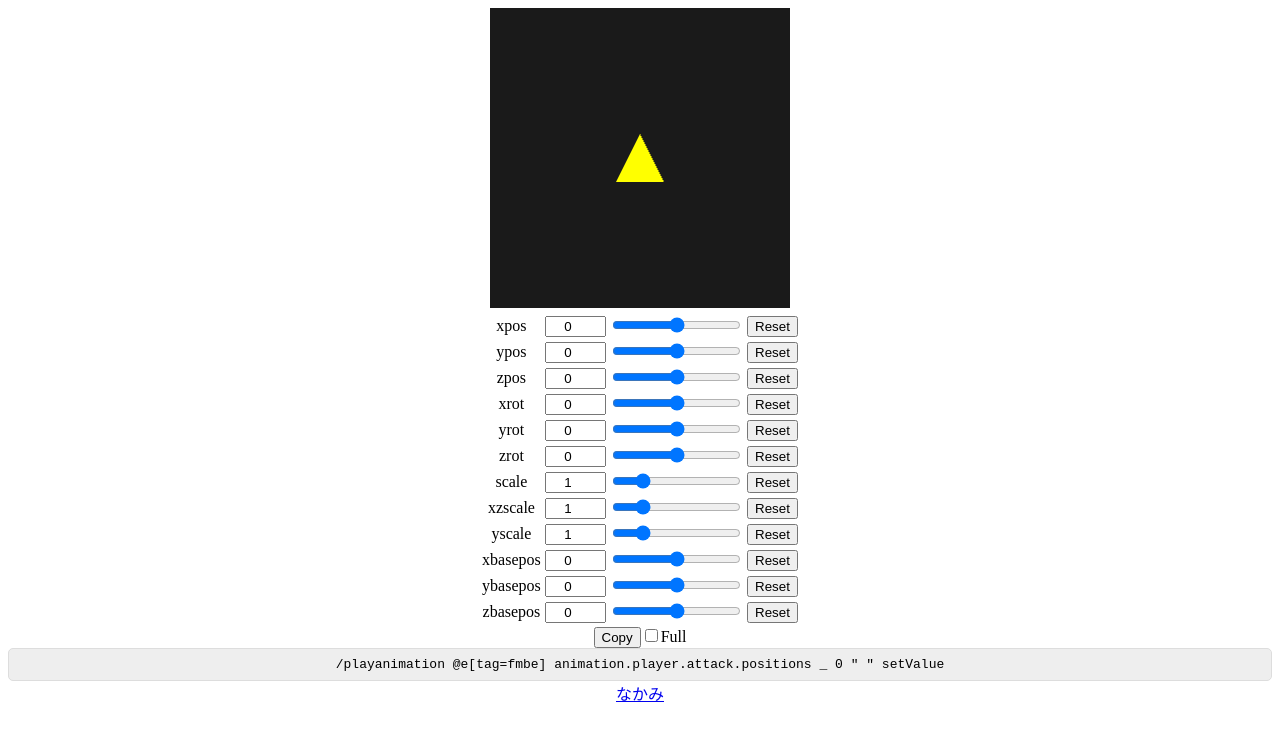
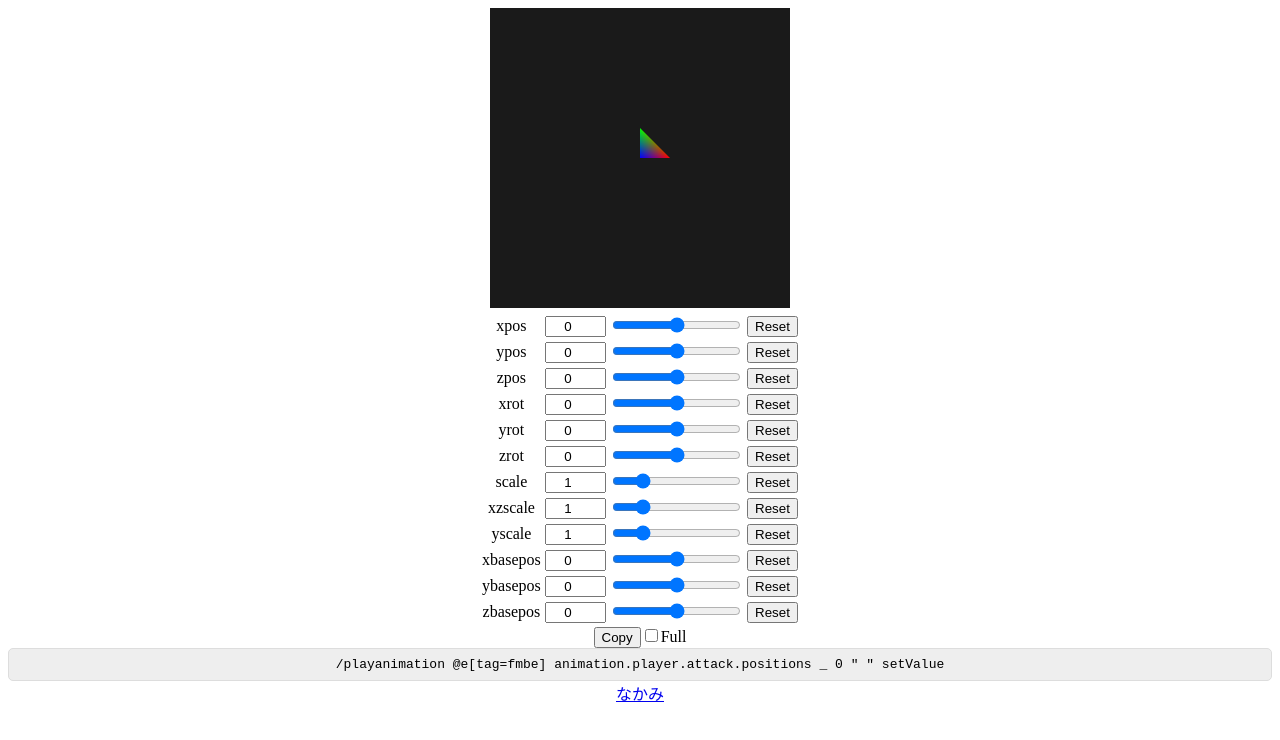
Before and after one commit to szea-ll14/szea-ll14.github.io, a plain HTML site: page fmbeSim/index.html in a window 1280 px wide. Drawn offline with Linux system fonts and the light colour scheme.

Commit message:
再描画とカメラ回転

```diff
--- a/fmbeSim/index.html
+++ b/fmbeSim/index.html
@@ -8,26 +8,25 @@
     <!-- 頂点シェーダー -->
     <script id="vertShader" type="x-shader/x-vertex">
       attribute vec3 position;
-      uniform mat4 baseposMat;
-      uniform mat4 scaleMat;
-      uniform mat4 xrotMat;
-      uniform mat4 zrotMat;
-      uniform mat4 yrotMat;
-      uniform mat4 posMat;
-      uniform mat4 viewXrotMat;
-      uniform mat4 viewYrotMat;
-      uniform mat4 persMat;
+      attribute vec4 color;
+
+      uniform mat4 mvpMat;
+
+      varying vec4 vColor;
+
       void main(void){
-        mat4 mMat = posMat * yrotMat * zrotMat * xrotMat * scaleMat * baseposMat;
-        mat4 pMat = persMat * viewYrotMat * viewXrotMat;
-        gl_Position = pMat * mMat * vec4(position, 1.0);
+        vColor = color;
+        gl_Position = mvpMat * vec4(position, 1.0);
       }
     </script>
     <!-- フラグメントシェーダー -->
     <script id="fragShader" type="x-shader/x-fragment">
       precision mediump float;
+
+      varying vec4 vColor;
+
       void main(void){
-        gl_FragColor = vec4(1.0, 1.0, 0.0, 1.0);
+        gl_FragColor = vColor;
       }
     </script>
   </head>
--- a/fmbeSim/main.js
+++ b/fmbeSim/main.js
@@ -60,7 +60,7 @@ const deg = Math.PI / 180;
 
 
 // カメラの角度
-const viewXrot = 0, viewYrot = 0;
+let viewPitch = 0, viewYaw = 0;
 
 // コマンド
 const cmd = document.getElementById("cmd");
@@ -109,6 +109,7 @@ function copy() {
 }
 
 // コマンド設定
+setCmd();
 function setCmd() {
   let molang = "";
   for (const varDatum of Object.values(varData)) {
@@ -120,7 +121,6 @@ function setCmd() {
   }
   cmd.textContent = `/playanimation @e[tag=fmbe] animation.player.attack.positions _ 0 " ${molang}" setValue`;
 }
-setCmd();
 
 // 値セット
 function set(varName, value, {skipN = false, skipR = false} = {}) {
@@ -139,6 +139,7 @@ function set(varName, value, {skipN = false, skipR = false} = {}) {
     varDatum.inputR.value = valueFixed;
   }
   setCmd();
+  draw();
 }
 
 // 値リセット
@@ -167,14 +168,6 @@ for (const varDatum of Object.values(varData)) {
 const canvas = document.getElementById("canvas");
 const gl = canvas.getContext("webgl");
 
-
-
-
-
-// canvasを初期化
-gl.clearColor(0.1, 0.1, 0.1, 1.0);
-gl.clear(gl.COLOR_BUFFER_BIT);
-
 // シェーダーをコンパイル
 const vertSource = document.getElementById("vertShader").textContent;
 const vertShader = gl.createShader(gl.VERTEX_SHADER);
@@ -184,10 +177,6 @@ const fragSource = document.getElementById("fragShader").textContent;
 const fragShader = gl.createShader(gl.FRAGMENT_SHADER);
 gl.shaderSource(fragShader, fragSource);
 gl.compileShader(fragShader);
-
-
-
-
 
 // プログラムオブジェクトを作成
 const prg = gl.createProgram();
@@ -202,33 +191,204 @@ gl.linkProgram(prg);
 // プログラムオブジェクトを有効化
 gl.useProgram(prg);
 
+// カリング・深度テストを有効化
+// gl.enable(gl.CULL_FACE);
+gl.enable(gl.DEPTH_TEST);
+gl.depthFunc(gl.LEQUAL);
 
 
 
 
-// 頂点座標を定義
-const blockVertexPos = [
+
+// カメラ回転
+let preOfsX = 0, preOfsY = 0;
+let mouse = false, touch = false;
+
+canvas.onmousedown = e => {// マウス押したとき
+  if (e.which != 1) return;
+  mouse = true;
+  setupViewRot(e.offsetX, e.offsetY);
+};
+
+canvas.onmousemove = e => {// ドラッグ時
+  if (!mouse) return;
+  viewRot(e.offsetX, e.offsetY);
+  draw();
+};
+
+canvas.onmouseup = e => {// マウス離したとき
+  if (e.which == 1) mouse = false;
+};
+
+canvas.onmouseleave = e => {// カーソル外出たとき
+  if (e.which == 1) mouse = false;
+};
+
+canvas.ontouchstart = e => {// 画面押したとき
+  touch = false;
+  if (e.touches.length != 1) return;
+  touch = true;
+  const rect = canvas.getBoundingClientRect();
+  setupViewRot(
+    e.touches[0].clientX - rect.left,
+    e.touches[0].clientY - rect.top
+  );
+}
+
+canvas.ontouchmove = e => {// ドラッグ時
+  if (e.cancelable) e.preventDefault();
+  if (!touch) return;
+  const rect = canvas.getBoundingClientRect();
+  viewRot(
+    e.touches[0].clientX - rect.left,
+    e.touches[0].clientY - rect.top
+  );
+  draw();
+}
+
+canvas.ontouchend = e => {// 画面離したとき
+  touch = false;
+}
+
+function setupViewRot(ofsX, ofsY) {
+  preOfsX = ofsX;
+  preOfsY = ofsY;
+}
+
+function viewRot(ofsX, ofsY) {
+  viewYaw += ofsX - preOfsX;
+  viewPitch += ofsY - preOfsY;
+  viewYaw %= 360;
+  if (viewPitch < -90) viewPitch = -90;
+  if (viewPitch > 90) viewPitch = 90;
+  preOfsX = ofsX;
+  preOfsY = ofsY;
+}
+
+
+
+
+// 頂点情報
+// ブロック/位置
+const blockPos = [
   // above
   // below
   // left
   // front
   // right
   // back
-  0.0, 0.8, 0.0,
-  -0.8, -0.8, 0.0,
-  0.8, -0.8, 0.0
+  // 仮
+  1, -0.5, 0,
+  0,  0.5, 0,
+  0, -0.5, 1
 ];
 
-// 頂点バッファを生成
-const vbo = gl.createBuffer();
-gl.bindBuffer(gl.ARRAY_BUFFER, vbo);
+// ブロック/インデックス
+const blockIndex = [
+  // above
+  // below
+  // left
+  // front
+  // right
+  // back
+  // 仮
+  1, 0, 0, 1,
+  0, 1, 0, 1,
+  0, 0, 1, 1
+];
+
+// ブロック/テクスチャ座標
+const blockUv = [
+  // above
+  // below
+  // left
+  // front
+  // right
+  // back
+  // 仮
+  1, 0, 0, 1,
+  0, 1, 0, 1,
+  0, 0, 1, 1
+];
+
+// ブロック/色
+const blockColor = [
+  // above
+  // below
+  // left
+  // front
+  // right
+  // back
+  // 仮
+  1, 0, 0, 1,
+  0, 1, 0, 1,
+  0, 0, 1, 1
+];
+
+// 軸/位置
+const axisPos = [
+  0, 0, 0,
+  1, 0, 0,
+  0, 0, 0,
+  0, 1, 0,
+  0, 0, 0,
+  0, 0, 1
+];
+
+// 軸/色
+const axisColor = [
+  1, 0, 0, 1,
+  0, 1, 0, 1,
+  0, 0, 1, 1
+];
+
+// 原点/位置
+const originPos = [
+  0, 0, 0
+];
+
+// 原点/色
+const originColor = [
+  0.5, 0.5, 0.5, 1
+];
+
+
+
+
+
+// 描画
+draw();
+function draw() {
+
+  // canvasを初期化
+  gl.clearColor(0.1, 0.1, 0.1, 1.0);
+  gl.clearDepth(1.0);
+  gl.clear(gl.COLOR_BUFFER_BIT | gl.DEPTH_BUFFER_BIT);
+
+
+
+
+
+  // 頂点バッファを生成し、割り当てる
+  // 位置
+  const blockPosVbo = gl.createBuffer();
+  gl.bindBuffer(gl.ARRAY_BUFFER, blockPosVbo);
   gl.bufferData(gl.ARRAY_BUFFER,
-  new Float32Array(blockVertexPos), gl.STATIC_DRAW);
+    new Float32Array(blockPos), gl.STATIC_DRAW);
 
-// Positionのロケーションを取得し、バッファを割り当てる
-const positionLocation = gl.getAttribLocation(prg, 'position');
-gl.enableVertexAttribArray(positionLocation);
-gl.vertexAttribPointer(positionLocation, 3, gl.FLOAT, false, 0, 0);
+  const blockPosLoc = gl.getAttribLocation(prg, 'position');
+  gl.enableVertexAttribArray(blockPosLoc);
+  gl.vertexAttribPointer(blockPosLoc, 3, gl.FLOAT, false, 0, 0);
+
+  // 色
+  const blockColorVbo = gl.createBuffer();
+  gl.bindBuffer(gl.ARRAY_BUFFER, blockColorVbo);
+  gl.bufferData(gl.ARRAY_BUFFER,
+    new Float32Array(blockColor), gl.STATIC_DRAW);
+
+  const blockColorLoc = gl.getAttribLocation(prg, 'color');
+  gl.enableVertexAttribArray(blockColorLoc);
+  gl.vertexAttribPointer(blockColorLoc, 4, gl.FLOAT, false, 0, 0);
 
 
 
@@ -236,62 +396,61 @@ gl.vertexAttribPointer(positionLocation, 3, gl.FLOAT, false, 0, 0);
 
   // 行列
   // FMBEによる変形
-let baseposMat = [
+  let mMat = [ // basepos
     1, 0, 0, varData.xbasepos.value / 16,
     0, 1, 0, varData.ybasepos.value / 16,
     0, 0, 1, varData.zbasepos.value / 16,
     0, 0, 0, 1
   ];
-let scaleMat = [
+  mMat = mulMat([ // scale
     varData.scale.value * varData.xzscale.value, 0, 0, 0,
     0, varData.scale.value * varData.yscale.value, 0, 0,
     0, 0, varData.scale.value * varData.xzscale.value, 0,
     0, 0, 0, 1
-];
-let xrotMat = [
+  ], mMat);
+  mMat = mulMat([ // xrot
     1, 0, 0, 0,
     0, Math.cos(varData.xrot.value * deg), -Math.sin(varData.xrot.value * deg), 0,
     0, Math.sin(varData.xrot.value * deg), Math.cos(varData.xrot.value * deg), 0,
     0, 0, 0, 1
-];
-let zrotMat = [
+  ], mMat);
+  mMat = mulMat([ // zrot
     Math.cos(varData.zrot.value * deg), Math.sin(varData.zrot.value * deg), 0, 0,
     -Math.sin(varData.zrot.value * deg), Math.cos(varData.zrot.value * deg), 0, 0,
     0, 0, 1, 0,
     0, 0, 0, 1
-];
-let yrotMat = [
+  ], mMat);
+  mMat = mulMat([ // yrot
     Math.cos(varData.yrot.value * deg), 0, -Math.sin(varData.yrot.value * deg), 0,
     0, 1, 0, 0,
     Math.sin(varData.yrot.value * deg), 0, Math.cos(varData.yrot.value * deg), 0,
     0, 0, 0, 1
-];
-let posMat = [
+  ], mMat);
+  mMat = mulMat([ // pos
     1, 0, 0, varData.xpos.value / 16,
-  0, 1, 0, varData.ypos.value / 16,
+    0, 1, 0, varData.ypos.value / 16 + 0.5,
     0, 0, 1, varData.zpos.value / 16,
     0, 0, 0, 1
-];
-// カメラの角度
-let viewXrotMat = [
-  1, 0, 0, 0,
-  0, Math.cos(viewXrot * deg), -Math.sin(viewXrot * deg), 0,
-  0, Math.sin(viewXrot * deg), Math.cos(viewXrot * deg), 0,
+  ], mMat);
+  // カメラの角度・透視投影
+  let vpMat = [ // viewYaw
+    Math.cos(viewYaw * deg), 0, Math.sin(viewYaw * deg), 0,
+    0, 1, 0, 0,
+    -Math.sin(viewYaw * deg), 0, Math.cos(viewYaw * deg), 0,
     0, 0, 0, 1
   ];
-let viewYrotMat = [
-  Math.cos(viewYrot * deg), 0, Math.sin(viewYrot * deg), 0,
-  0, 1, 0, 0,
-  -Math.sin(viewYrot * deg), 0, Math.cos(viewYrot * deg), 0,
+  vpMat = mulMat([ // viewPitch
+    1, 0, 0, 0,
+    0, Math.cos(viewPitch * deg), -Math.sin(viewPitch * deg), 0,
+    0, Math.sin(viewPitch * deg), Math.cos(viewPitch * deg), 0,
     0, 0, 0, 1
-];
-// 透視投影
-let persMat = [
+  ], vpMat);
+  vpMat = mulMat([ // perspective
     10, 0, 0, 0,
     0, 10, 0, 0,
     0, 0, 1, -49,
     0, 0, -1, 50
-];
+  ], vpMat);
   // [10  0 0  0 [1 0  0 0 [1 0 0   0
   //   0 10 0  0  0 1  0 0  0 1 0   0
   //   0  0 1 -1  0 0  0 1  0 0 1 -50
@@ -299,32 +458,8 @@ let persMat = [
 
   // uniform変数に行列を設定
   gl.uniformMatrix4fv(
-  gl.getUniformLocation(prg, "baseposMat"),
-  false, tMat(baseposMat));
-gl.uniformMatrix4fv(
-  gl.getUniformLocation(prg, "scaleMat"),
-  false, tMat(scaleMat));
-gl.uniformMatrix4fv(
-  gl.getUniformLocation(prg, "xrotMat"),
-  false, tMat(xrotMat));
-gl.uniformMatrix4fv(
-  gl.getUniformLocation(prg, "zrotMat"),
-  false, tMat(zrotMat));
-gl.uniformMatrix4fv(
-  gl.getUniformLocation(prg, "yrotMat"),
-  false, tMat(yrotMat));
-gl.uniformMatrix4fv(
-  gl.getUniformLocation(prg, "posMat"),
-  false, tMat(posMat));
-gl.uniformMatrix4fv(
-  gl.getUniformLocation(prg, "viewXrotMat"),
-  false, tMat(viewXrotMat));
-gl.uniformMatrix4fv(
-  gl.getUniformLocation(prg, "viewYrotMat"),
-  false, tMat(viewYrotMat));
-gl.uniformMatrix4fv(
-  gl.getUniformLocation(prg, "persMat"),
-  false, tMat(persMat));
+    gl.getUniformLocation(prg, "mvpMat"),
+    false, tMat(mulMat(vpMat, mMat)));
 
 
 
@@ -333,3 +468,5 @@ gl.uniformMatrix4fv(
   // 描画する
   gl.drawArrays(gl.TRIANGLES, 0, 3);
   gl.flush();
+
+}
```
Lines whose indentation alone changed are shown as unchanged.
